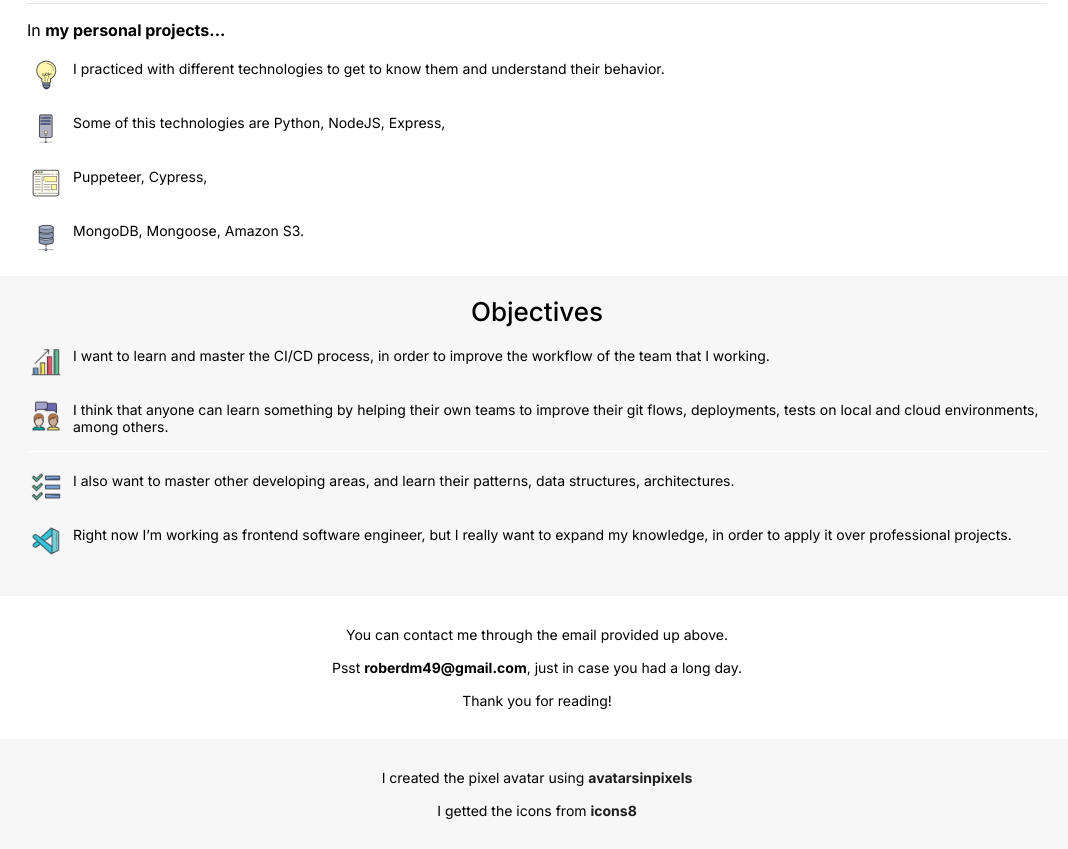
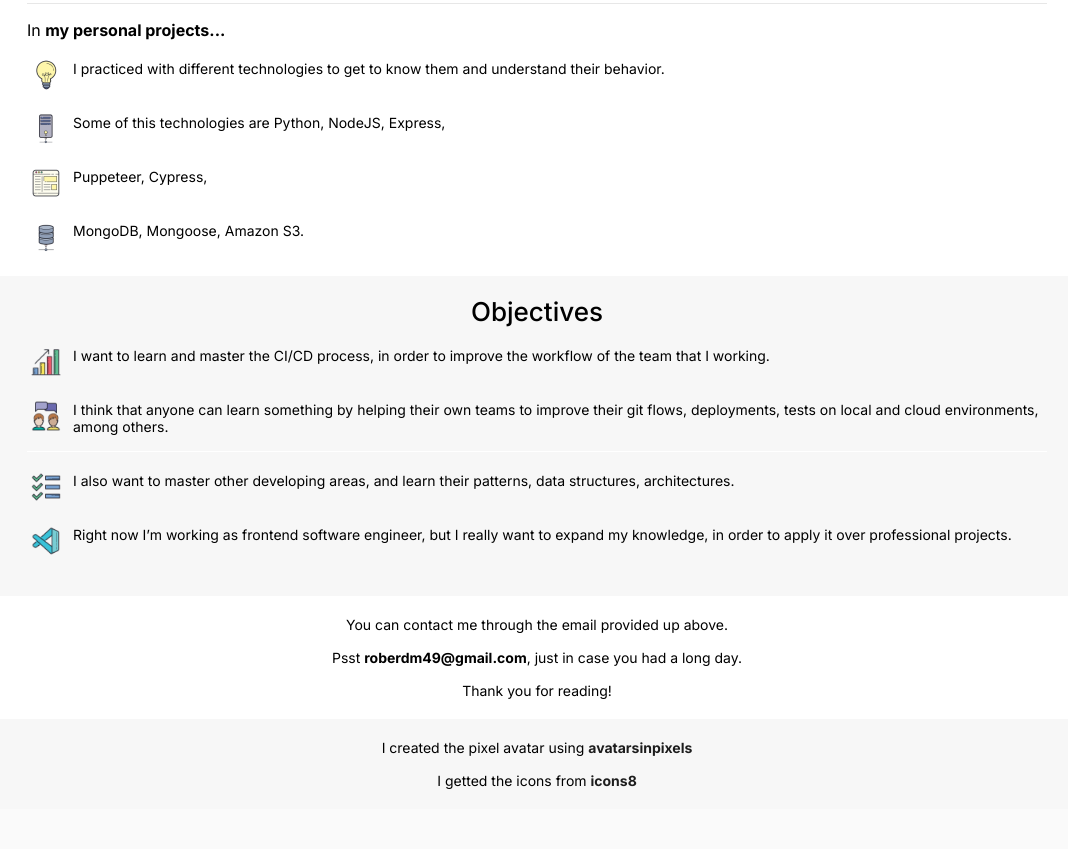
Before and after one commit to rdmarcos49/portfolio, an Astro site: page / in a window 1280 px wide. Shown: the part 1898-2747 px from the top of the page, without its empty margins (103-1171 px from the left). After the commit the page ends 2707 px from the top, so only its background shows below. Built offline with nearby package versions, Linux system fonts and the light colour scheme; Astro itself is replaced by a stand-in of ours.

Commit message:
underline

```diff
--- a/src/components/Header/index.scss
+++ b/src/components/Header/index.scss
@@ -68,7 +68,6 @@
         color: $secondary-color;
         text-decoration-color: transparent;
         text-underline-offset: 5px;
-        transition: 0.2s;
 
         &:hover {
           text-decoration-color: inherit;
--- a/src/containers/Footer/index.scss
+++ b/src/containers/Footer/index.scss
@@ -2,8 +2,8 @@
   display: flex;
   flex-direction: column;
   gap: 16px;
-  padding-bottom: 30px;
-  padding-top: 30px;
+  padding-bottom: 20px;
+  padding-top: 20px;
   text-align: center;
 
   &__text {
@@ -22,6 +22,10 @@
         &:hover {
           text-decoration: underline;
         }
+
+        &:visited {
+          color: #1D1D1D;
+        }
       }
     }
   }
--- a/src/containers/Thanks/index.scss
+++ b/src/containers/Thanks/index.scss
@@ -2,8 +2,8 @@
   display: flex;
   flex-direction: column;
   gap: 16px;
-  padding-bottom: 30px;
-  padding-top: 30px;
+  padding-bottom: 20px;
+  padding-top: 20px;
   text-align: center;
 
   &__text {
```
